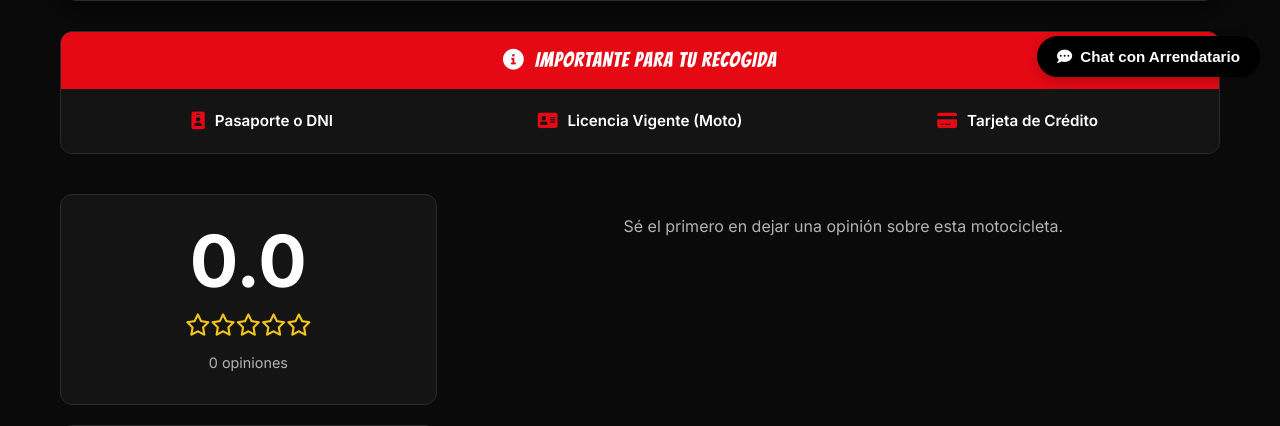
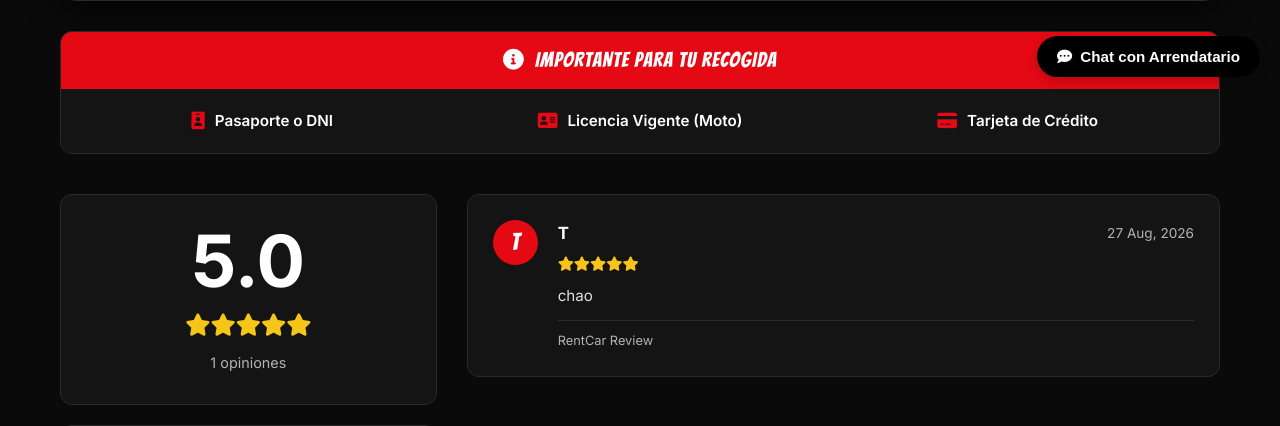
Before and after one commit to RenTcar0809/RenTcar, a PHP site: page /detalles_motocicleta.php?id=46 in a window 1280 px wide. Shown: the part 703-1129 px from the top of the page. Run offline with PHP 8.4, Linux system fonts and the light colour scheme; a user stored in the database is signed in; data comes from the database, SQL or seed files in the repository; data that the repository does not hold is empty; some libraries are stand-ins or nearby versions.

Commit message:
Correccion Motocicletas

```diff
--- a/detalles_motocicleta.php
+++ b/detalles_motocicleta.php
@@ -22,7 +22,7 @@ function limpiarInsultos($texto) {
     return preg_replace($patron, '****', $texto);
 }
 
-// 3. Procesar NUEVO comentario al presionar el botón
+// 3. Procesar NUEVO comentario al presionar el botón (Tabla corregida)
 if ($_SERVER['REQUEST_METHOD'] === 'POST' && isset($_POST['enviar_comentario'])) {
     $comentario_bruto = trim($_POST['comentario'] ?? '');
     $puntuacion = isset($_POST['rating']) ? intval($_POST['rating']) : 5;
@@ -30,7 +30,7 @@ if ($_SERVER['REQUEST_METHOD'] === 'POST' && isset($_POST['enviar_comentario']))
 
     if (!empty($comentario_final)) {
         try {
-            $sql = "INSERT INTO comentarios_motocicletas (id_motocicleta, usuario_nombre, comentario, puntuacion) VALUES (?, ?, ?, ?)";
+            $sql = "INSERT INTO comentarios_vehiculos (id_vehiculo, usuario_nombre, comentario, puntuacion) VALUES (?, ?, ?, ?)";
             $ins = $pdo->prepare($sql);
             $ins->execute([$id_moto, $_SESSION['usuario_nombre'], $comentario_final, $puntuacion]);
 
@@ -44,7 +44,7 @@ if ($_SERVER['REQUEST_METHOD'] === 'POST' && isset($_POST['enviar_comentario']))
     }
 }
 
-// 3.1. Procesar ACTUALIZACIÓN de comentario
+// 3.1. Procesar ACTUALIZACIÓN de comentario (Tabla corregida)
 if ($_SERVER['REQUEST_METHOD'] === 'POST' && isset($_POST['actualizar_comentario'])) {
     $id_com = intval($_POST['id_comentario'] ?? 0);
     $comentario_edit_bruto = trim($_POST['comentario_edit'] ?? '');
@@ -53,12 +53,12 @@ if ($_SERVER['REQUEST_METHOD'] === 'POST' && isset($_POST['actualizar_comentario
 
     if (!empty($comentario_edit_final)) {
         try {
-            $chk = $pdo->prepare("SELECT usuario_nombre FROM comentarios_motocicletas WHERE id_comentario = ?");
+            $chk = $pdo->prepare("SELECT usuario_nombre FROM comentarios_vehiculos WHERE id_comentario = ?");
             $chk->execute([$id_com]);
             $c_data = $chk->fetch(PDO::FETCH_ASSOC);
 
             if ($c_data && $c_data['usuario_nombre'] === $_SESSION['usuario_nombre']) {
-                $upd = $pdo->prepare("UPDATE comentarios_motocicletas SET comentario = ?, puntuacion = ? WHERE id_comentario = ?");
+                $upd = $pdo->prepare("UPDATE comentarios_vehiculos SET comentario = ?, puntuacion = ? WHERE id_comentario = ?");
                 $upd->execute([$comentario_edit_final, $puntuacion_edit, $id_com]);
             }
             header("Location: detalles_motocicleta.php?id=$id_moto&msg=updated#comentarios");
@@ -71,7 +71,7 @@ if ($_SERVER['REQUEST_METHOD'] === 'POST' && isset($_POST['actualizar_comentario
     }
 }
 
-// 4. Obtener datos de la motocicleta (Corregido a la tabla unificada 'vehiculo')
+// 4. Obtener datos de la motocicleta (Tabla unificada 'vehiculo')
 try {
     $stmt = $pdo->prepare("SELECT * FROM vehiculo WHERE id_v = ? AND LOWER(tipo) LIKE '%moto%'");
     $stmt->execute([$id_moto]);
@@ -100,8 +100,8 @@ try {
     if (empty($fotosFinales) && !empty($motocicleta['imagen'])) { $fotosFinales[] = normalizarRuta($motocicleta['imagen']); }
     $imagenPrincipal = !empty($fotosFinales) ? $fotosFinales[0] : 'unnamed.png';
 
-    // Obtener comentarios
-    $stmtCom = $pdo->prepare("SELECT * FROM comentarios_motocicletas WHERE id_motocicleta = ? ORDER BY fecha DESC");
+    // Obtener comentarios (Tabla corregida a comentarios_vehiculos)
+    $stmtCom = $pdo->prepare("SELECT * FROM comentarios_vehiculos WHERE id_vehiculo = ? ORDER BY fecha DESC");
     $stmtCom->execute([$id_moto]);
     $comentarios = $stmtCom->fetchAll(PDO::FETCH_ASSOC);
 
@@ -162,7 +162,6 @@ try {
                 <div class="s-item"><i class="fas fa-gas-pump"></i> <div><span>Combustible</span><strong><?php echo ucfirst(htmlspecialchars($motocicleta['combustible'] ?? 'N/A')); ?></strong></div></div>
             </div>
 
-            <!-- Botón estilo Marketplace conectado al chat en tiempo real -->
             <button class="main-btn" onclick="iniciarChatReserva('moto', <?php echo $motocicleta['id_v']; ?>, '<?php echo htmlspecialchars(($motocicleta['marca'] ?? '') . ' ' . ($motocicleta['modelo'] ?? '')); ?>')">
                 RESERVAR AHORA <i class="fas fa-comments"></i>
             </button>
@@ -263,7 +262,6 @@ try {
     </section>
 </main>
 
-<!-- BOTÓN Y VENTANA FLOTANTE DEL CHAT EN TIEMPO REAL -->
 <button class="chat-float-btn" onclick="toggleChatFlotante()">
     <i class="fas fa-comment-dots"></i> Chat con Arrendatario
 </button>
@@ -273,9 +271,7 @@ try {
         <h3><i class="fas fa-comments"></i> Negociación RentCar</h3>
         <button class="btn-cerrar-chat" onclick="toggleChatFlotante()">&times;</button>
     </div>
-    <div id="chat-messages" class="chat-messages">
-        <!-- Los mensajes se cargarán dinámicamente -->
-    </div>
+    <div id="chat-messages" class="chat-messages"></div>
     <div class="chat-input-area">
         <input type="text" id="chat-input" placeholder="Escribe un mensaje..." onkeypress="handleKeyPress(event)">
         <button onclick="enviarMensajeBot()">Enviar</button>
```
